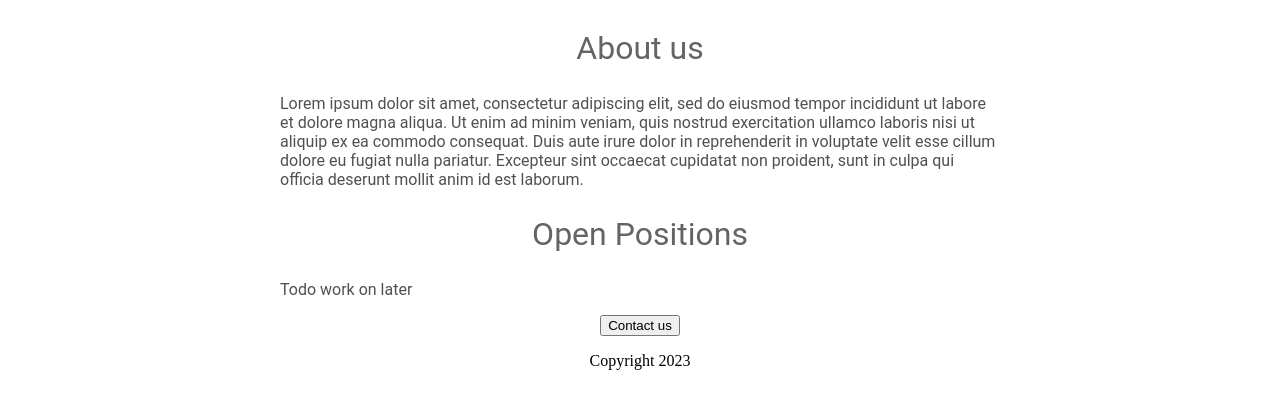
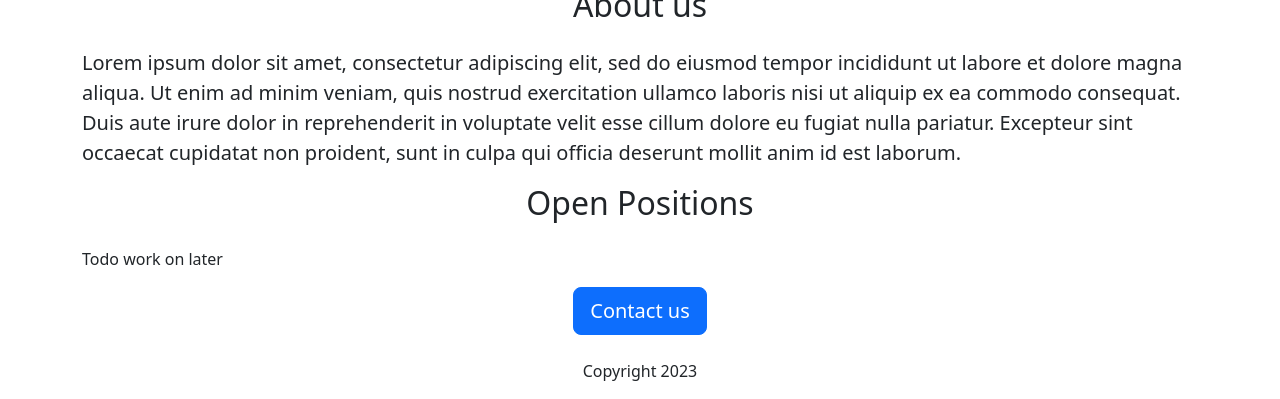
Before and after one commit to sibasispradhan/siyashakti-career, a Flask app: page / in a window 1280 px wide. Shown: the part 422-821 px from the top of the page. Before the commit the page ends 792 px from the top, so only its background shows below. Run offline with Flask 2, Linux system fonts and the light colour scheme.

Commit message:
adding bootstrap

```diff
--- a/templates/home.html
+++ b/templates/home.html
@@ -2,52 +2,33 @@
 <html>
   <head>
     <title>Our Careers</title>
+    <meta charset="utf-8">
+    <meta name="viewport" content="width=device-width, initial-scale=1">
+    <link href="https://cdn.jsdelivr.net/npm/bootstrap@5.3.0-alpha1/dist/css/bootstrap.min.css" rel="stylesheet" integrity="sha384-GLhlTQ8iRABdZLl6O3oVMWSktQOp6b7In1Zl3/Jr59b6EGGoI1aFkw7cmDA6j6gD" crossorigin="anonymous">
     <style>
-      h1{
-        font-size: 40px;
-        font-family: Roboto;
-        font-weight: normal;
-        color: rgb(100,100,100);
-        text-align: center;
-      }
-      #banner {
+      #banner{
+        height: 320px;
         width: 100%;
-        height: 320px;
-        object-fit: cover;
-      }
-      h2{
-        font-family: Roboto;
-        font-size: 32px;
-        color: rgb(100,100,100);
-        text-align: center;
-        font-weight: normal;
-      }
-      .bodytext{
-        font-family: Roboto;
-        color: rgb(80,80,80);
-      }
-      #container{
-        max-width: 720px;
-        margin: 0 auto 0 auto;
+        boject-fit:cover;
       }
     </style>
     <body>
-      <div id="container">
-        <h1>Our Careers</h1>
-        <img id="banner" src="https://jovian-careers-website.aakashns.repl.co/static/banner.jpeg" >
-        <h2>About us</h2>
-        <p class="bodytext">
+      <div class="container">
+        <h1 class="text-center mt-2 mb-4">Our Careers</h1>
+        <img class="img-fluid" id="banner" src="https://jovian-careers-website.aakashns.repl.co/static/banner.jpeg" >
+        <h2 class="text-center mt-2 mb-4">About us</h2>
+        <p class="lead">
           Lorem ipsum dolor sit amet, consectetur adipiscing elit, sed do eiusmod tempor incididunt ut labore et dolore magna aliqua. Ut enim ad minim veniam, quis nostrud exercitation ullamco laboris nisi ut aliquip ex ea commodo consequat. Duis aute irure dolor in reprehenderit in voluptate velit esse cillum dolore eu fugiat nulla pariatur. Excepteur sint occaecat cupidatat non proident, sunt in culpa qui officia deserunt mollit anim id est laborum.
         </p>
-        <h2>
+        <h2 class="text-center mt-2 mb-4">
           Open Positions
         </h2>
-        <p class="bodytext">
+        <p>
           Todo work on later
         </p>
-        <div style="text-align: center;" >
-          <button>Contact us</button>
-          <p>Copyright 2023</p>
+        <div class="text-center">
+          <button class="btn btn-primary btn-lg">Contact us</button>
+          <p class="mt-4">Copyright 2023</p>
         </div>
         </div>
     </body>
```
